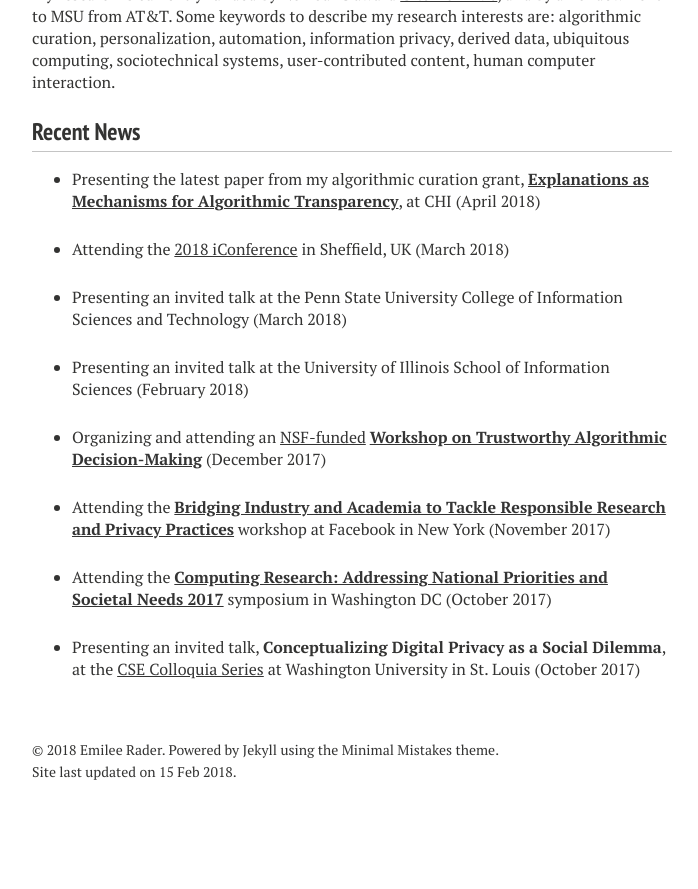
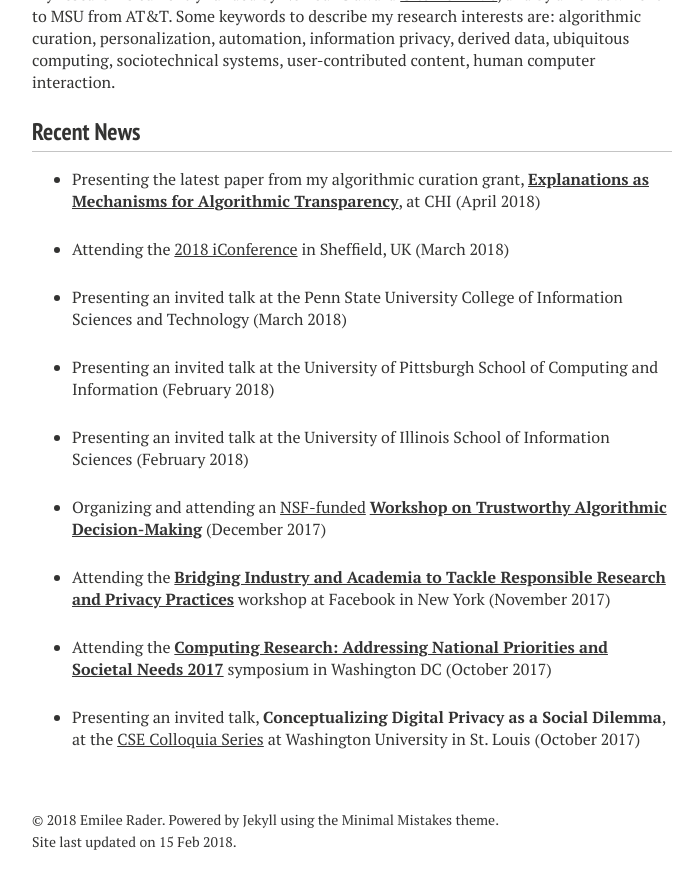
Before and after one commit to bierdoctor/bierdoctor.github.io, a Jekyll site: the page built from index.md, in a window 1280 px wide and 900 px high, scrolled down 995 px. Shown: the top 889 px of the window, without its empty margins (288-986 px from the left). Built offline with Jekyll 4.4.1, drawn with Linux system fonts in a browser that asks for light colours; nearby versions of some CDN libraries; before the commit the page ends 1825 px from its top, so only the background shows below that.

Commit message:
update to homepage

```diff
--- a/index.md
+++ b/index.md
@@ -20,6 +20,8 @@ My research is currently funded by NSF SaTC award [CNS-1524296](http://www.nsf.g
 
 - Presenting an invited talk at the Penn State University College of Information Sciences and Technology (March 2018)
 
+- Presenting an invited talk at the University of Pittsburgh School of Computing and Information (February 2018)
+
 - Presenting an invited talk at the University of Illinois School of Information Sciences (February 2018)
 
 - Organizing and attending an [NSF-funded](https://www.nsf.gov/awardsearch/showAward?AWD_ID=1748381) [**Workshop on Trustworthy Algorithmic Decision-Making**](http://trustworthy-algorithms.org/) (December 2017)
```
